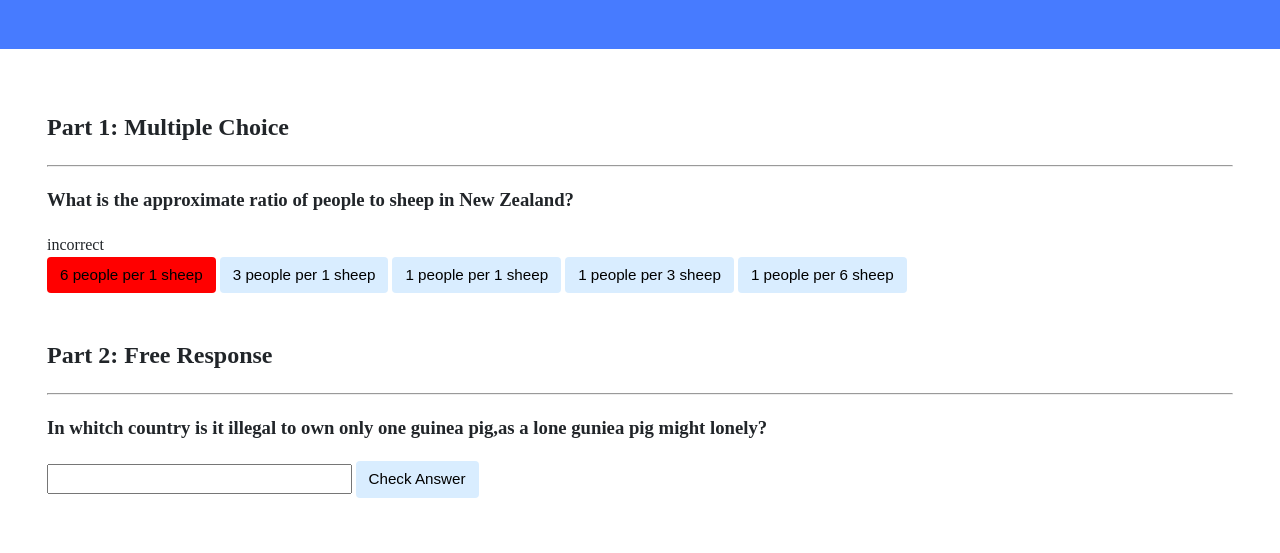
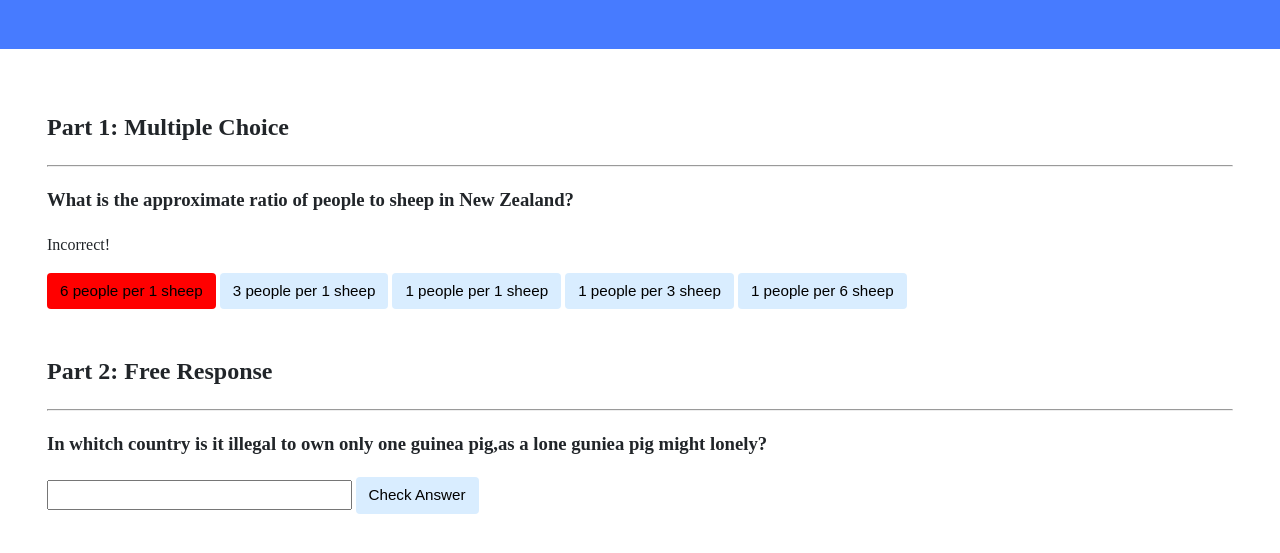
Before and after one commit to kaitoyokohamaa/cs50, a plain HTML site: page Week8/lab8/index.html in a window 1280 px wide. Both pictures are taken after a click on the button "6 people per 1 sheep". Shown: the part 151-704 px from the top of the page. Drawn offline with Linux system fonts and the light colour scheme.

Commit message:
refactor

```diff
--- a/Week8/lab8/index.html
+++ b/Week8/lab8/index.html
@@ -23,22 +23,12 @@
         <h3>
           What is the approximate ratio of people to sheep in New Zealand?
         </h3>
-        <div id="correctORincorrect"></div>
-        <button id="btn1" class="btn1" onclick="changePageBgColor('btn1')">
-          6 people per 1 sheep
-        </button>
-        <button id="btn2" class="btn2" onclick="changePageBgColor('btn2')">
-          3 people per 1 sheep
-        </button>
-        <button id="btn3" class="btn3" onclick="changePageBgColor('btn3')">
-          1 people per 1 sheep
-        </button>
-        <button id="btn4" class="btn4" onclick="changePageBgColor('btn4')">
-          1 people per 3 sheep
-        </button>
-        <button id="btn5" class="btn5" onclick="changePageBgColor('btn5')">
-          1 people per 6 sheep
-        </button>
+        <p id="feedback1"></p>
+        <button class="incorrect">6 people per 1 sheep</button>
+        <button class="incorrect">3 people per 1 sheep</button>
+        <button class="incorrect">1 people per 1 sheep</button>
+        <button class="incorrect">1 people per 3 sheep</button>
+        <button class="correct">1 people per 6 sheep</button>
       </div>
 
       <div class="section">
@@ -60,48 +50,22 @@
     </div>
     <script>
       // TODO: Add code to check answers to questions
-      const btn1 = document.getElementById("btn1");
-      const btn2 = document.getElementById("btn2");
-      const btn3 = document.getElementById("btn3");
-      const btn4 = document.getElementById("btn4");
-      const btn5 = document.getElementById("btn5");
-      var textbox = document.getElementById("correctORincorrect");
-      function calc() {
-        if (btn1 && btn2 && btn3 && btn4 && btn5) {
-          btn1.addEventListener("click", (e) => {
-            textbox.innerText = "incorrect";
-          });
-          btn2.addEventListener("click", (e) => {
-            textbox.innerText = "incorrect";
-          });
-          btn3.addEventListener("click", (e) => {
-            textbox.innerText = "incorrect";
-          });
-          btn4.addEventListener("click", (e) => {
-            textbox.innerText = "incorrect";
-          });
-          btn5.addEventListener("click", (e) => {
-            textbox.innerText = "correct!";
-          });
-        }
-      }
-      window.addEventListener("load", calc);
-      function changePageBgColor(type) {
-        if (type == "btn1") {
-          btn1.style.backgroundColor = "#ff0000";
-        } else if (type == "btn2") {
-          btn2.style.backgroundColor = "#ff0000";
-        } else if (type == "btn3") {
-          btn3.style.backgroundColor = "#ff0000";
-        } else if (type == "btn4") {
-          btn4.style.backgroundColor = "#ff0000";
-        } else if (type == "btn5") {
-          btn5.style.backgroundColor = "#00FF00";
-        }
+      let correct = document.querySelector(".correct");
+      correct.addEventListener("click", function () {
+        correct.style.backgroundColor = "green";
+        document.querySelector("#feedback1").innerHTML = "Correct!";
+      });
+
+      let incorrects = document.querySelectorAll(".incorrect");
+      for (let i = 0; i < incorrects.length; i++) {
+        incorrects[i].addEventListener("click", function () {
+          console.log(incorrects[i]);
+          incorrects[i].style.backgroundColor = "red";
+          document.querySelector("#feedback1").innerHTML = "Incorrect!";
+        });
       }
 
       var ans = document.getElementById("answer");
-
       let ansBtn = document.getElementById("ansbtn");
 
       ansBtn.addEventListener("click", function () {
@@ -115,7 +79,6 @@
           answer.innerText = "incorrect";
         }
       });
-      //   <link href="https://unpkg.com/tailwindcss@^2/dist/tailwind.min.css" rel="stylesheet">
     </script>
   </body>
 </html>
```
